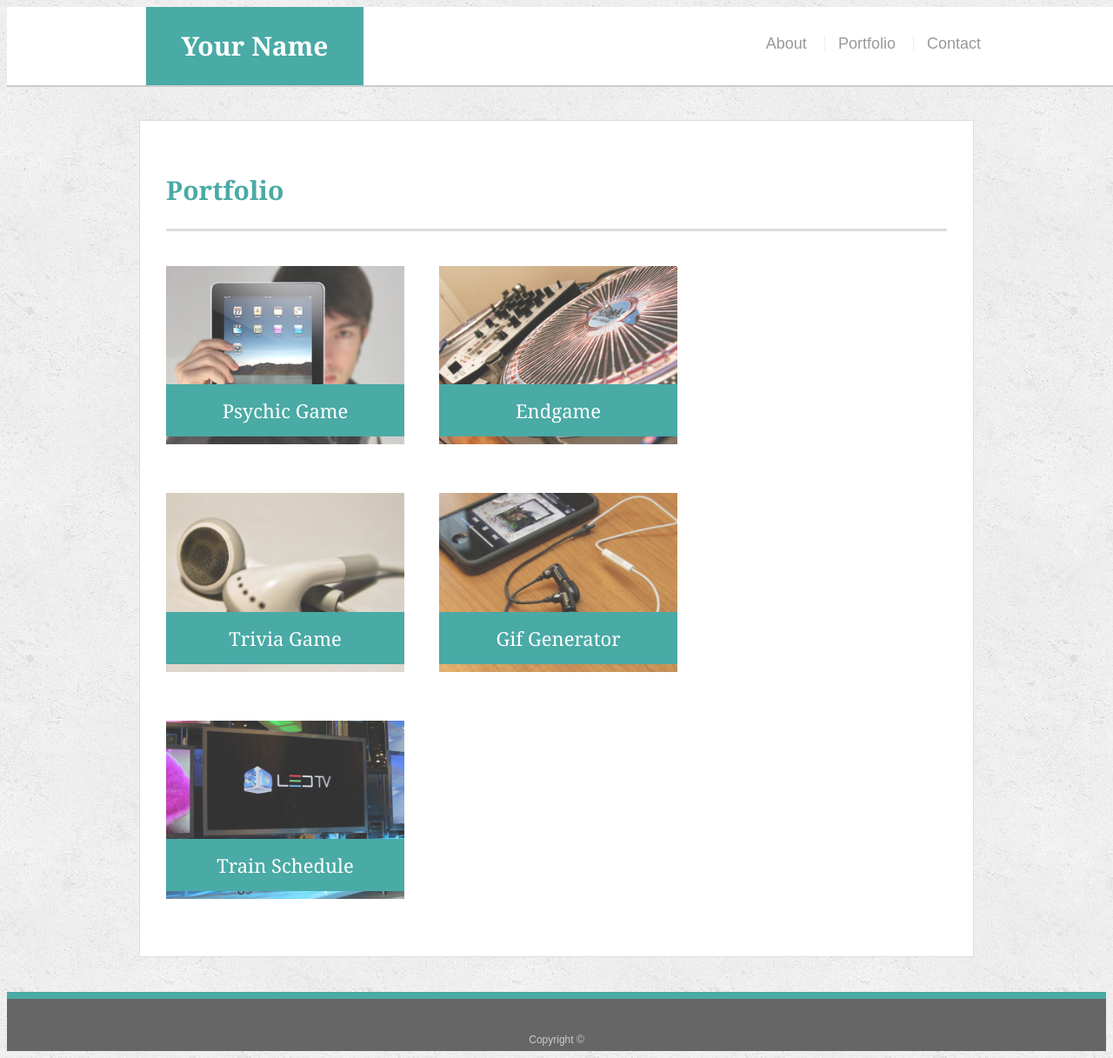
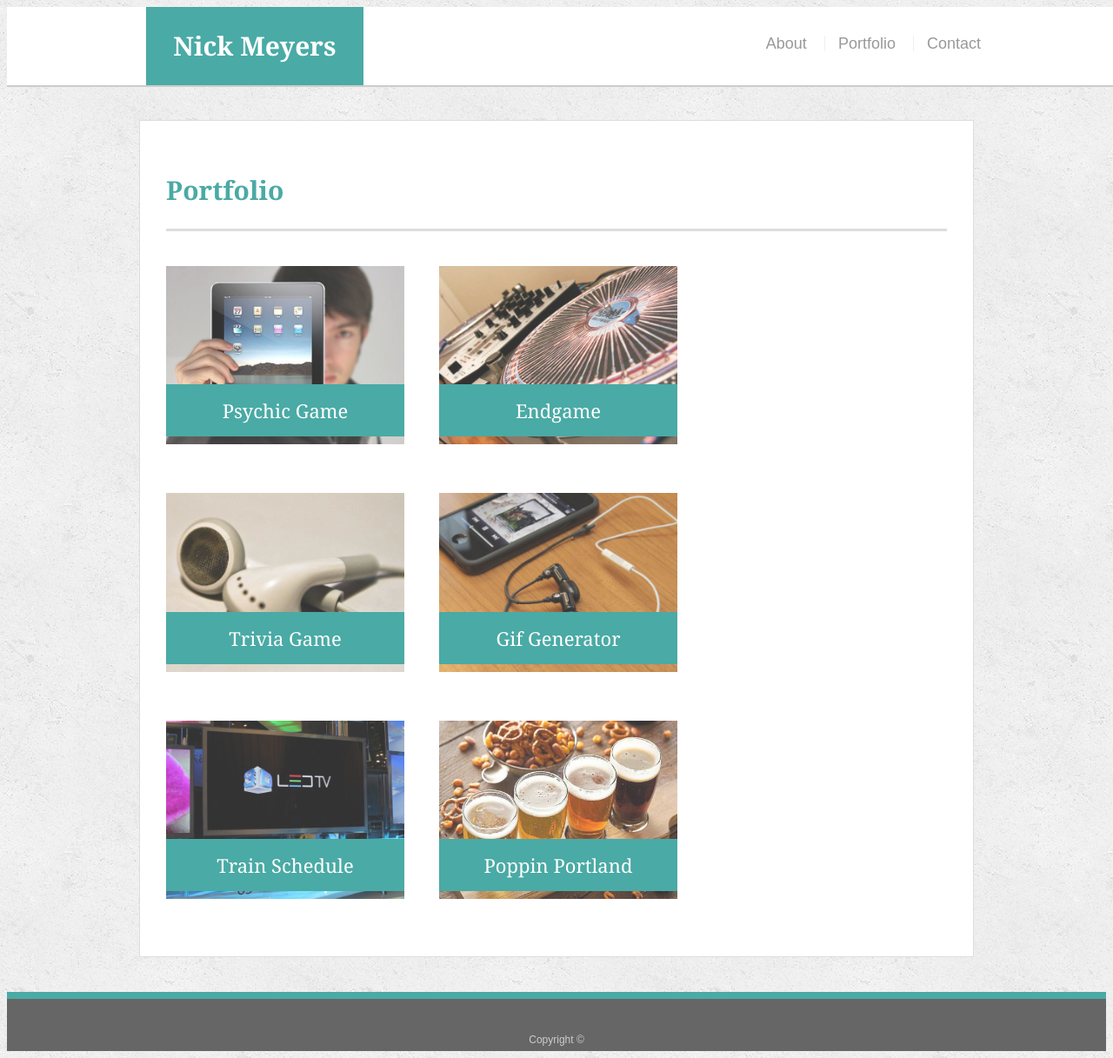
Before and after one commit to duneoz/Responsive-Portfolio, a plain HTML site: page portfolio.html in a window 1280 px wide. Shown: the whole page at 87% size. Drawn offline with Linux system fonts and the light colour scheme.

Commit message:
added Project 1 to portfolio page

```diff
--- a/portfolio.html
+++ b/portfolio.html
@@ -3,7 +3,7 @@
 
 <head>
   <meta charset="UTF-8">
-  <title>Portfolio | Your Name</title>
+  <title>Portfolio | Nick Meyers</title>
   <link rel="stylesheet" type="text/css" href="assets/css/style.css">
   <meta name="viewport" content="width=device-width, initial-scale=1">
 </head>
@@ -12,7 +12,7 @@
 
   <header id="masthead">
     <div class="container">
-      <a href="index.html" id="logo">Your Name</a>
+      <a href="index.html" id="logo">Nick Meyers</a>
       <nav>
         <a href="index.html">About</a>
         <a href="portfolio.html">Portfolio</a>
@@ -60,6 +60,13 @@
         </a>
       </div>
 
+      <div class="work">
+        <a href="https://duneoz.github.io/Project1/" target="_blank">
+        <img src="assets/images/beer.jpg" alt="Poppin Portland" height="205.5 px">
+        <h3>Poppin Portland</h3>
+        </a>
+      </div>
+
     </section>
 
   </div>
```
Also changed, not shown: assets/images/beer.jpg (added).
